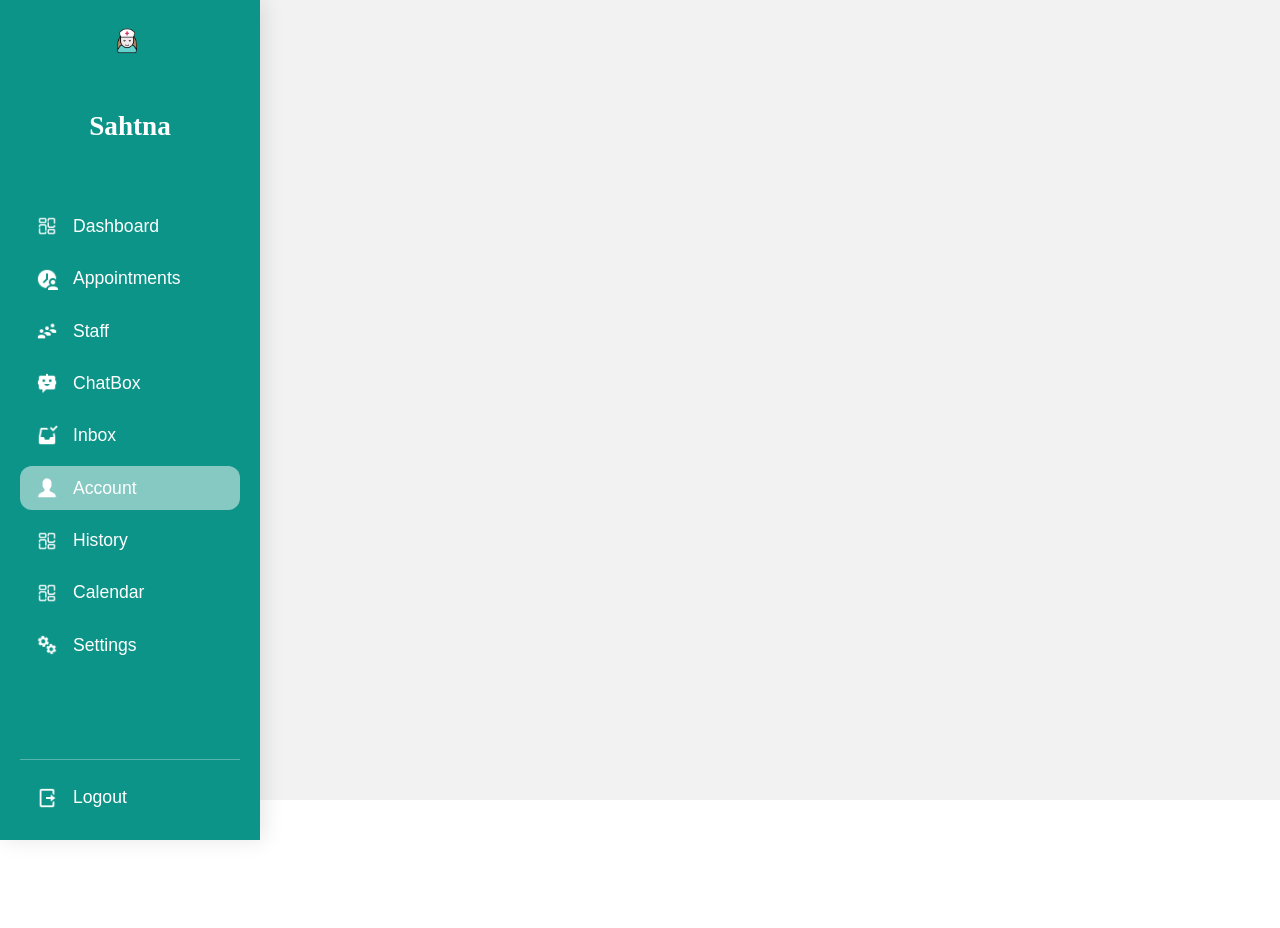
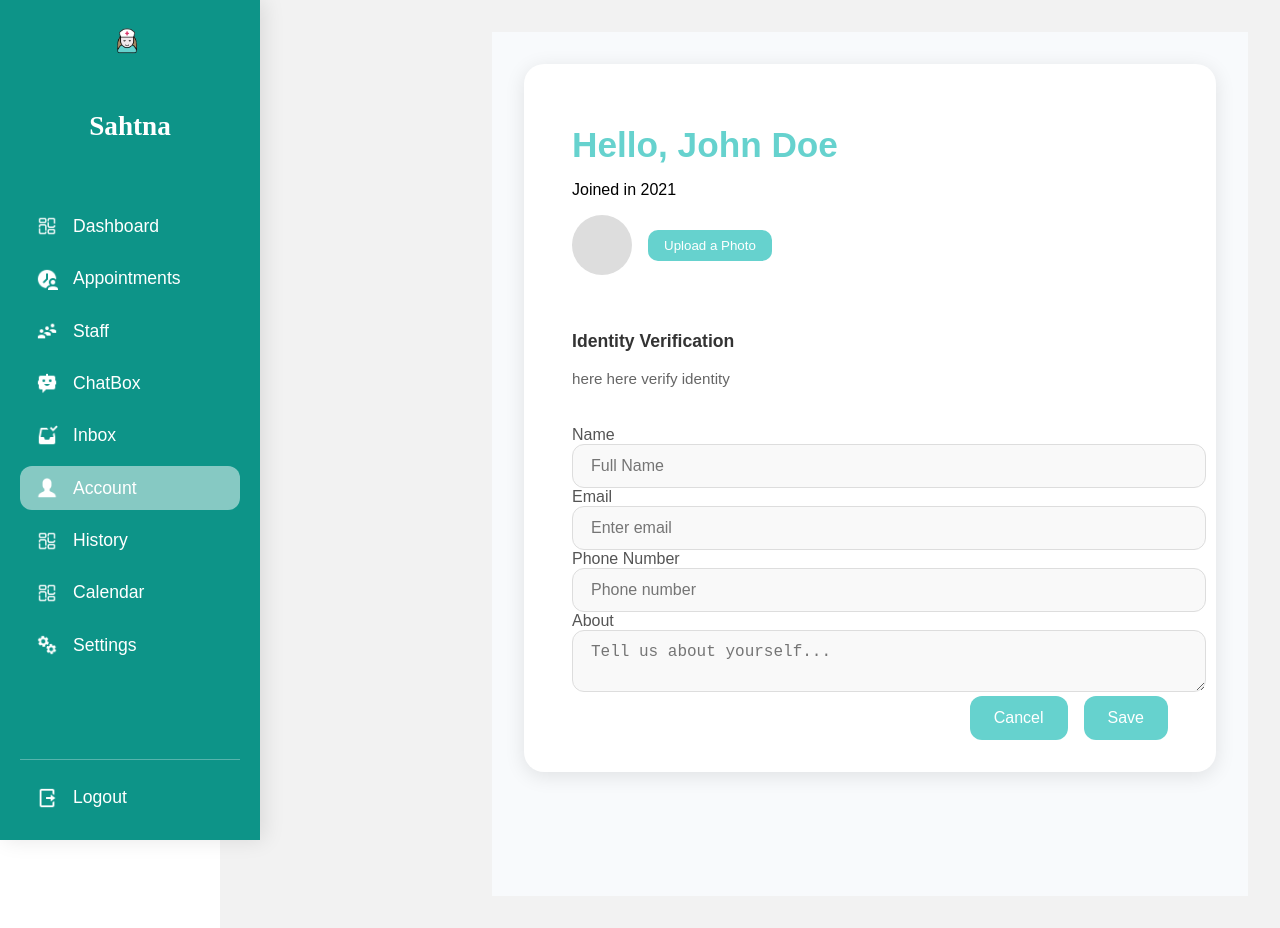
Before and after one commit to abiarhr2/Sahtek-New, a React (Create React App) app in the folder client/: page /account in a window 1280 px wide. Before the commit the page ends 800 px from the top, so only its background shows below. Built offline with nearby package versions, Linux system fonts and the light colour scheme.

Commit message:
Account frontend

```diff
--- a/client/src/App.js
+++ b/client/src/App.js
@@ -5,6 +5,7 @@ import Signup from './Components/Sign_up';
 import Login from './Components/Login';
 import Appointment from './Components/Appointment/Appointment';
 import Chatbox from './Components/Chatbox/Chatbox';
+import Account from './Components/Account/Account';
 function App() {
   const user = localStorage.getItem("token");
   const location = useLocation();
@@ -24,6 +25,7 @@ function App() {
           <Route path="/signup" element={<Signup />} />
           <Route path="/login" element={<Login />} />
           <Route path="/chatbox" element={<Chatbox />} />
+          <Route path="/account" element={<Account />} />
           <Route path="/appointments" element={user ? <Appointment /> : <Navigate to="/login" />} />
           <Route path="/" element={<Navigate to={user ? "/appointments" : "/login"} />} />
         </Routes>
--- /dev/null
+++ b/client/src/Components/Account/Account.css
@@ -0,0 +1,135 @@
+/* Main layout */
+.account-page {
+    margin-left: 240px;
+    padding: 2rem;
+    background-color: #f8fafc;
+    min-height: 100vh;
+    display: flex;
+    justify-content: center;
+    align-items: flex-start;
+  }
+
+  /* Card styling */
+  .account-card {
+    background: white;
+    border-radius: 20px;
+    padding: 2rem 3rem;
+    box-shadow: 0px 4px 20px rgba(0, 0, 0, 0.1);
+    width: 100%;
+    max-width: 600px;
+    animation: fadeIn 0.8s ease;
+  }
+
+  .account-card h2 {
+    font-size: 2.2rem;
+    color: #66D2CE;
+    margin-bottom: 0.5rem;
+  }
+
+  /* Profile & form layout */
+  .account-form {
+    display: flex;
+    flex-direction: column;
+    gap: 1.5rem;
+  }
+
+  .profile-section {
+    display: flex;
+    align-items: center;
+    gap: 1rem;
+    margin-bottom: 1rem;
+  }
+
+  .profile-pic {
+    width: 60px;
+    height: 60px;
+    border-radius: 50%;
+    background-color: #ddd;
+  }
+
+  .upload-button {
+    background-color: #66D2CE;
+    color: white;
+    border: none;
+    padding: 0.5rem 1rem;
+    border-radius: 10px;
+    cursor: pointer;
+  }
+
+  .upload-button:hover {
+    background-color: #66D2CE;
+  }
+
+  /* Form fields */
+  .account-form label {
+    font-size: 1rem;
+    color: #555;
+    font-weight: 500;
+  }
+
+  .account-form input,
+  .account-form textarea {
+    padding: 12px 18px;
+    border-radius: 12px;
+    border: 1px solid #ddd;
+    background: #f9f9f9;
+    transition: 0.3s;
+    font-size: 1rem;
+    width: 100%;
+  }
+
+  .account-form input:focus,
+  .account-form textarea:focus {
+    border-color: #66D2CE;
+    background-color: #fff;
+    outline: none;
+    box-shadow: 0px 0px 5px rgba(102, 210, 206, 0.5);
+  }
+
+  /* Buttons */
+  .buttons {
+    display: flex;
+    justify-content: flex-end;
+    gap: 1rem;
+  }
+
+  .buttons button {
+    background-color: #66D2CE;
+    color: white;
+    border: none;
+    padding: 0.8rem 1.5rem;
+    border-radius: 12px;
+    cursor: pointer;
+    font-size: 1rem;
+    transition: background-color 0.3s;
+  }
+
+  .cancel-button {
+    background-color: #999;
+  }
+
+  .cancel-button:hover {
+    background-color: #777;
+  }
+
+  .save-button:hover {
+    background-color: #66D2CE;
+  }
+
+  /* Identity verification section */
+  .identity-verification h3 {
+    margin-top: 1rem;
+    font-size: 1.1rem;
+    color: #333;
+  }
+
+  .identity-verification p {
+    font-size: 0.95rem;
+    color: #666;
+  }
+
+  /* Animation */
+  @keyframes fadeIn {
+    from { opacity: 0; transform: translateY(20px); }
+    to { opacity: 1; transform: translateY(0); }
+  }
--- /dev/null
+++ b/client/src/Components/Account/Account.jsx
@@ -0,0 +1,49 @@
+import React, { useState } from 'react';
+import './Account.css';
+
+function Account() {
+  return (
+    <div className="account-page">
+      <div className="account-card">
+        <h2>Hello, John Doe</h2>
+        <p>Joined in 2021</p>
+
+        <div className="account-form">
+          <div className="profile-section">
+            <div className="profile-pic"></div>
+            <button className="upload-button">Upload a Photo</button>
+          </div>
+
+          <div className="identity-verification">
+            <h3>Identity Verification</h3>
+            <p>here here verify identity</p>
+            <div className="verified-info">
+              {/* Future identity info */}
+            </div>
+          </div>
+
+          <form>
+            <label htmlFor="name">Name</label>
+            <input id="name" type="text" placeholder="Full Name" />
+
+            <label htmlFor="email">Email</label>
+            <input id="email" type="email" placeholder="Enter email" />
+
+            <label htmlFor="phone">Phone Number</label>
+            <input id="phone" type="tel" placeholder="Phone number" />
+
+            <label htmlFor="about">About</label>
+            <textarea id="about" placeholder="Tell us about yourself..."></textarea>
+
+            <div className="buttons">
+              <button type="button" className="cancel-button">Cancel</button>
+              <button type="submit" className="save-button">Save</button>
+            </div>
+          </form>
+        </div>
+      </div>
+    </div>
+  );
+}
+
+export default Account;
```
